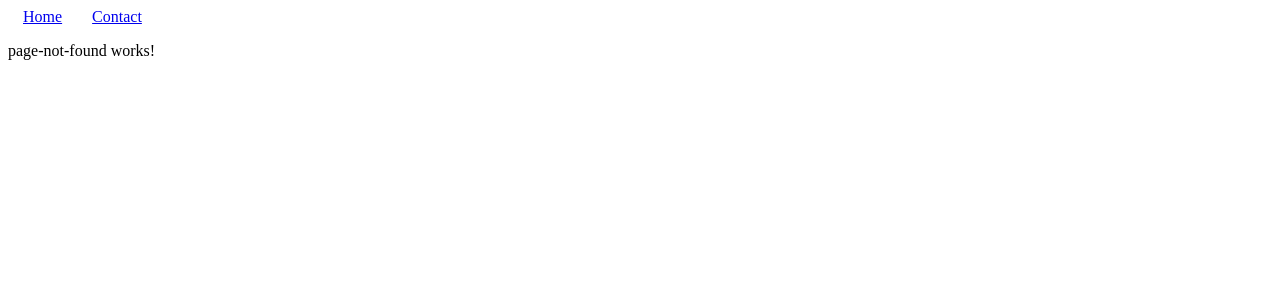
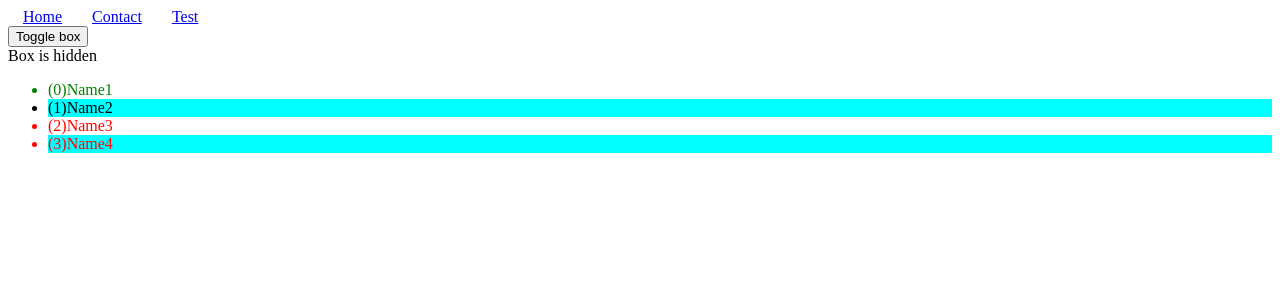
Before and after one commit to bottega-rbrzoska/angular-mt-2023, an Angular app: page /test in a window 1280 px wide. Shown: the top 300 px of the page. Built offline with nearby package versions, Linux system fonts and the light colour scheme.

Commit message:
Lazy modules

```diff
--- a/src/app/navigation/navigation.component.html
+++ b/src/app/navigation/navigation.component.html
@@ -1,4 +1,5 @@
 <nav>
   <a routerLink="/">Home</a>
   <a routerLink="/contact">Contact</a>
+  <a routerLink="/test">Test</a>
 </nav>
```
Also changed, not shown: src/app/app-routing.module.ts (+5 -4 lines), src/app/app.module.ts (+3 -17 lines), src/app/test/my-test/my-test.component.ts (renamed from src/app/my-test/my-test.component.ts, +2 -2 lines), src/app/test/test-routing.module.ts (added, +15 -0 lines), src/app/test/test.module.ts (added, +12 -0 lines), src/app/test/my-test/my-test.component.html (renamed from src/app/my-test/my-test.component.html), src/app/test/my-test/my-test.component.scss (added).
